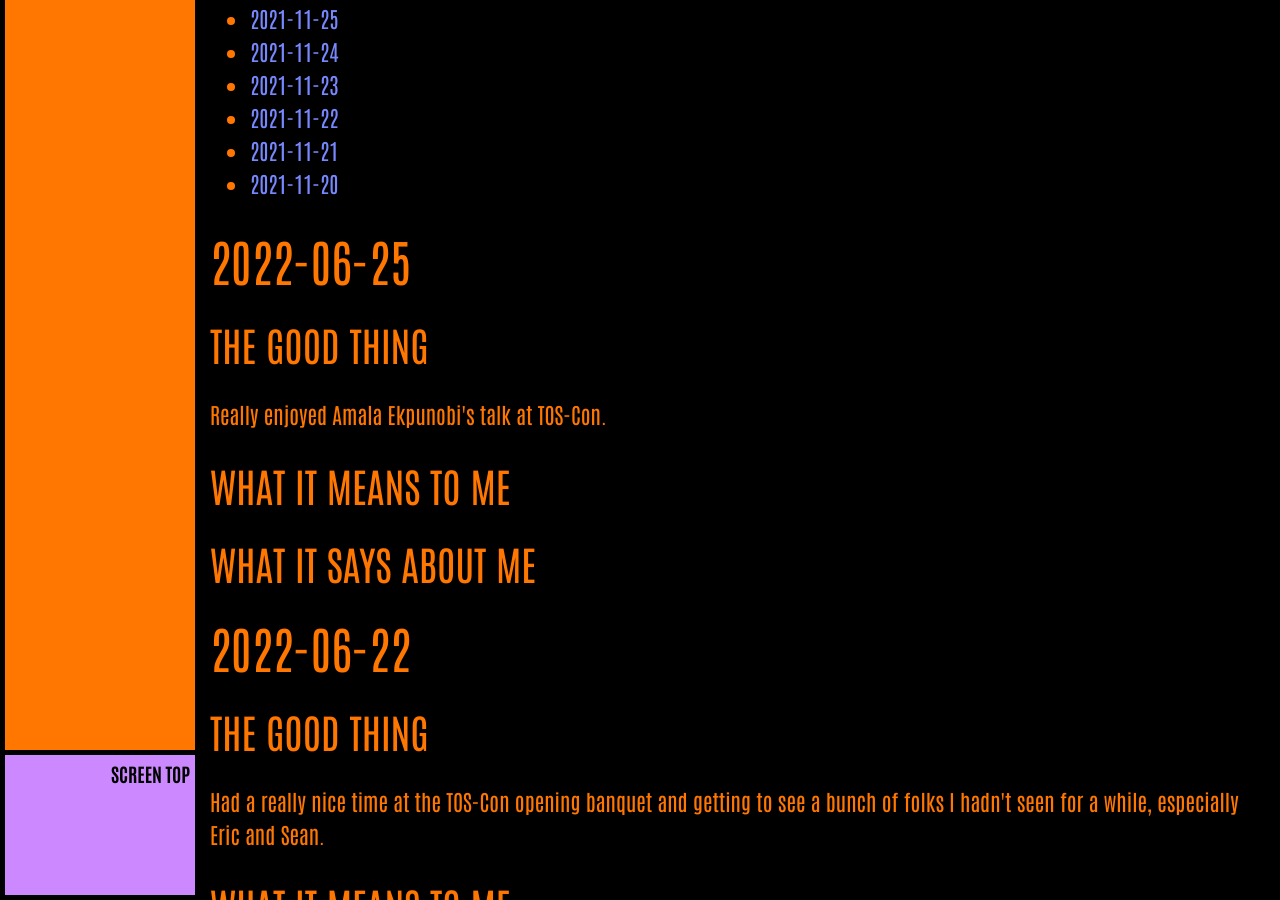
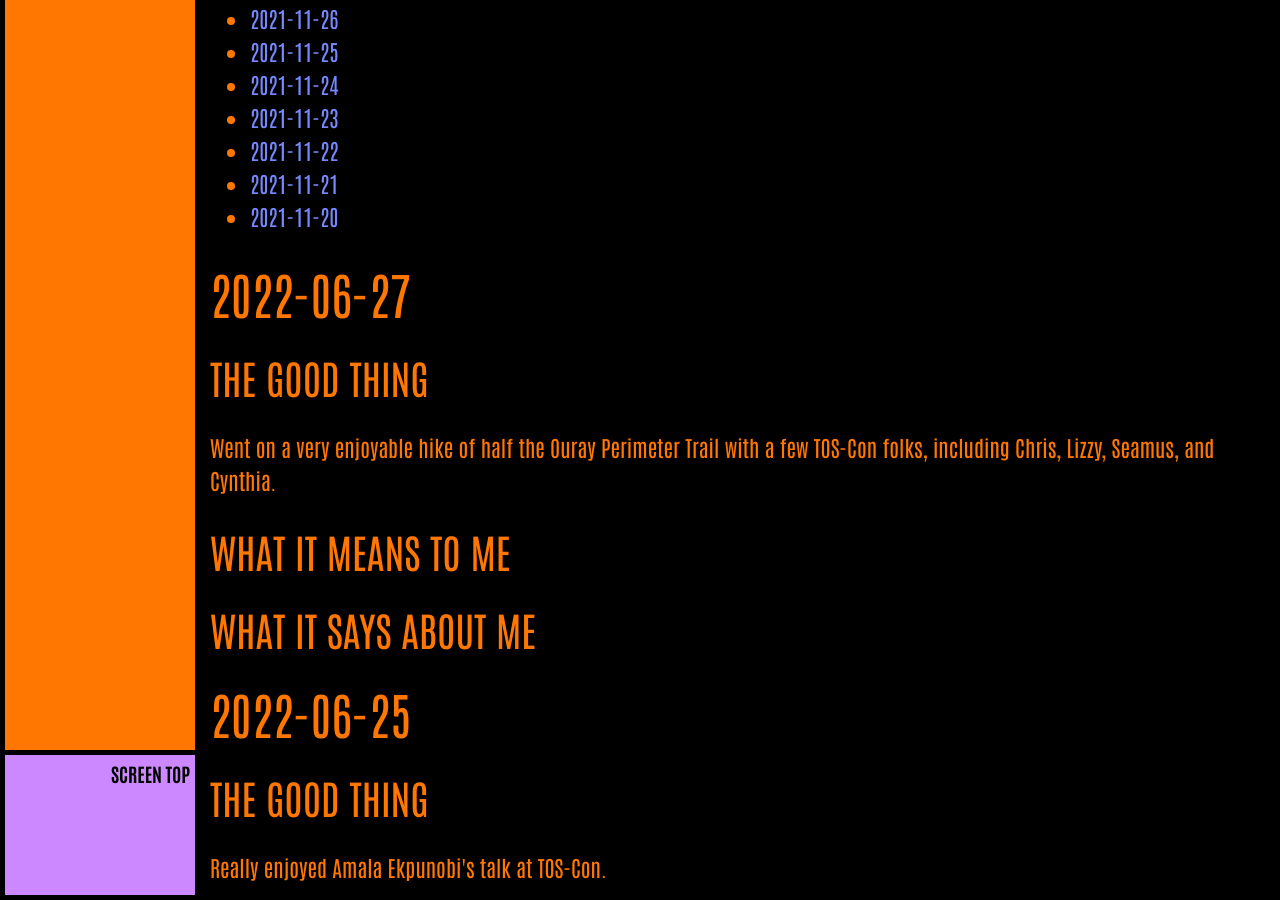
Before and after one commit to ArthurZey/arthurzey.github.io, a Jekyll site: the page built from _pages/one-good-thing.md, in a window 1280 px wide and 900 px high, scrolled down 4708 px. Built offline with Jekyll 4.4.1, drawn with Linux system fonts in a browser that asks for light colours; some of the changed text lies outside the part shown.

Commit message:
added stub for 2022-06-27

```diff
--- a/_pages/one-good-thing.md
+++ b/_pages/one-good-thing.md
@@ -12,6 +12,15 @@
 * TOC
 {:toc}
 {::options toc_levels="2" /}
+
+## 2022-06-27
+### The Good Thing
+Went on a very enjoyable hike of half the Ouray Perimeter Trail with a few TOS-Con folks, including Chris, Lizzy, Seamus, and Cynthia.
+### What It Means to Me
+
+### What It Says about Me
+
+
 
 ## 2022-06-25
 ### The Good Thing
```
Also changed, not shown: other parts of _pages/one-good-thing.md (+1 -1 lines).
